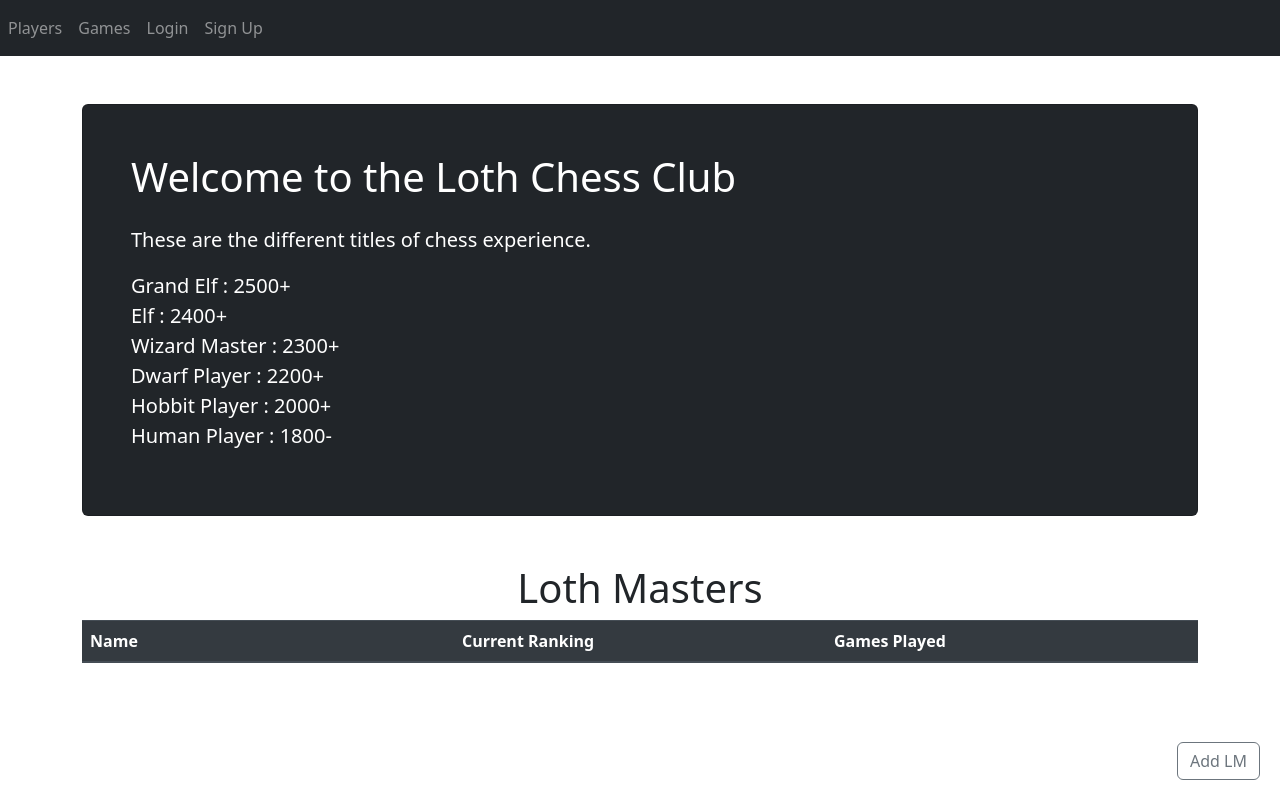
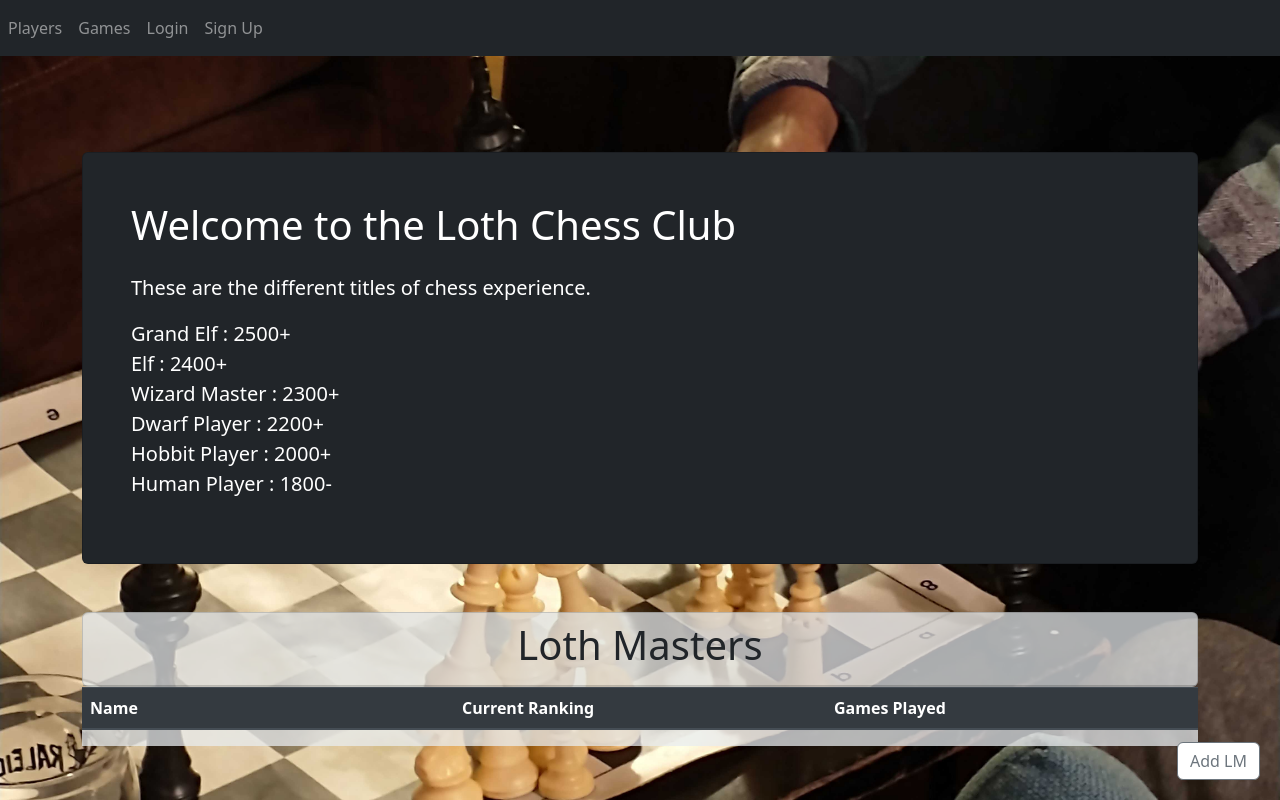
Before and after one commit to AyushmaanAggarwal/chessTracker, a Flask app: page / in a window 1280 px wide. Run offline with Flask 3, Linux system fonts and the light colour scheme; data that the repository does not hold is empty; some libraries are stand-ins or nearby versions.

Commit message:
Added background image and restyled website

```diff
--- a/website/static/style.css
+++ b/website/static/style.css
@@ -11,3 +11,10 @@ table.lowz {
 button.whitebg {
     background-color: #ffffff;
 }
+
+body.bg_pic {
+    background-image: url('chess_bg.jpg');
+    background-repeat: no-repeat;
+    background-attachment: fixed;
+    background-size: cover;
+}
--- a/website/templates/base.html
+++ b/website/templates/base.html
@@ -21,7 +21,7 @@
     <title>{% block title %}Home{% endblock %}</title>
   </head>
 
-  <body>
+  <body class="bg_pic">
     <nav class="navbar navbar-expand-lg navbar-dark bg-dark">
       <button
         class="navbar-toggler"
@@ -65,7 +65,10 @@
     </div>
     {% endif %} {% endfor %} {% endif %} {% endwith %}
 
-    <div class="container">{% block content %} {% endblock %}</div>
+    <div class="container">
+        <br><br>
+        {% block content %} {% endblock %}
+    </div>
     <script
       src="https://code.jquery.com/jquery-3.2.1.slim.min.js"
       integrity="sha384-KJ3o2DKtIkvYIK3UENzmM7KCkRr/rE9/Qpg6aAZGJwFDMVNA/GpGFF93hXpG5KkN"
--- a/website/templates/emailPasswordForm.html
+++ b/website/templates/emailPasswordForm.html
@@ -1,6 +1,8 @@
 {% extends "base.html" %}
 {% block content %}
 <form method='POST'>
+  <div class="card bg-body-secondary" style="--bs-bg-opacity: .75;">
+  <div class="card-body">
   <h3 align='center'>{% block pageTitle %}{% endblock %}</h3>
   <div class="form-group">
     <label for="email">Email Address</label>
@@ -26,5 +28,7 @@
   <br>
   <br>
   <button type="submit" class="btn btn-primary">{% block submitButton %}{% endblock %}</button>
+  </div>
+  </div>
 </form>
 {% endblock %}
--- a/website/templates/games.html
+++ b/website/templates/games.html
@@ -4,8 +4,10 @@
 {% block content %}
 <br>
 
-<h1 align="center">Games</h1>
-<div class="table-responsive">
+<div class="card bg-body-secondary" align="center" style="--bs-bg-opacity: .75;">
+  <div class="card-header"><h1>Games</h1></div>
+</div>
+<div class="table-responsive bg-body-secondary" style="--bs-bg-opacity: .75;">
     <table class="table lowz">
         <thead class="thead-dark">
         <tr>
--- a/website/templates/new_game.html
+++ b/website/templates/new_game.html
@@ -3,6 +3,8 @@
 
 {% block content %}
 <form method="POST">
+  <div class="card bg-body-secondary" style="--bs-bg-opacity: .75;">
+  <div class="card-body">
     <h1 align="center">Enter New Game</h1>
     <select name="format" class="form-select" aria-label="Game Format">
         <option selected>Game Format</option>
@@ -38,5 +40,7 @@
     </select>
     <br>
     <button type="submit" class="btn btn-primary">Add</button>
+    </div>
+    </div>
 </form>
 {% endblock %}
--- a/website/templates/new_player.html
+++ b/website/templates/new_player.html
@@ -3,6 +3,8 @@
 
 {% block content %}
 <form method="POST">
+    <div class="card bg-body-secondary" style="--bs-bg-opacity: .75;">
+  <div class="card-body">
     <h1 align="center">Make New Loth Master</h1>
     <div class="form-group">
         <label for="eventTitle">Player Name</label>
@@ -15,5 +17,6 @@
         />
       </div>
     <button type="submit" class="btn btn-primary">Add</button>
+    </div> </div>
 </form>
 {% endblock %}
--- a/website/templates/players.html
+++ b/website/templates/players.html
@@ -15,9 +15,10 @@
   <br>Human Player   : 1800-</p>
 </div>
 <br>
-
-<h1 align="center">Loth Masters</h1>
-<div class="table-responsive">
+<div class="card bg-body-secondary" align="center"  style="--bs-bg-opacity: .75;">
+  <div class="card-header"><h1>Loth Masters</h1></div>
+</div>
+<div class="table-responsive bg-body-secondary"  style="--bs-bg-opacity: .75;">
     <table class="table lowz">
         <thead class="thead-dark">
         <tr>
@@ -40,7 +41,7 @@
 
 <div class="fixed">
 <a href="/add-player">
-    <button class="btn btn-outline-secondary whitebg">Add LM</button>
+    <button class="btn btn-outline-secondary whitebg" style="--bs-bg-opacity: .85;">Add LM</button>
 </a>
 </div>
 {% endblock %}
--- a/website/templates/sign_up.html
+++ b/website/templates/sign_up.html
@@ -3,6 +3,8 @@
 
 {% block content %}
 <form method='POST'>
+<div class="card bg-body-secondary" style="--bs-bg-opacity: .75;">
+  <div class="card-body">
   <h3 align='center'>Sign Up</h3>
   <div class="form-group">
     <label for="fullName">Full Name</label>
@@ -56,5 +58,7 @@
   </div>
   <br />
   <button type="submit" class="btn btn-primary">Submit</button>
+  </div>
+  </div>
 </form>
 {% endblock %}
--- a/website/templates/verify_email_resend.html
+++ b/website/templates/verify_email_resend.html
@@ -3,6 +3,8 @@
 
 {% block content %}
 <form method='POST'>
+<div class="card bg-body-secondary" style="--bs-bg-opacity: .75;">
+  <div class="card-body">
   <h3 align='center'>Reset Verification Code/Password</h3>
   <div class="form-group">
     <label for="email">Email Address</label>
@@ -20,5 +22,7 @@
   </div>
   <br />
   <button type="submit" class="btn btn-primary">Resend Link</button>
+  </div>
+  </div>
 </form>
 {% endblock %}
```
Also changed, not shown: website/static/chess_bg.jpg (added).
